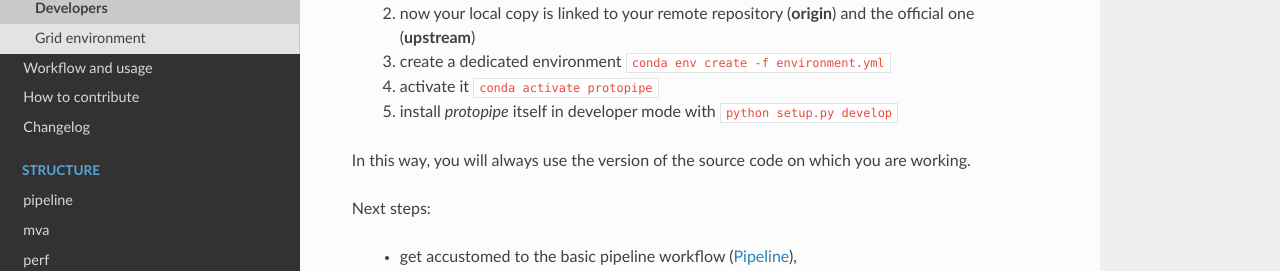
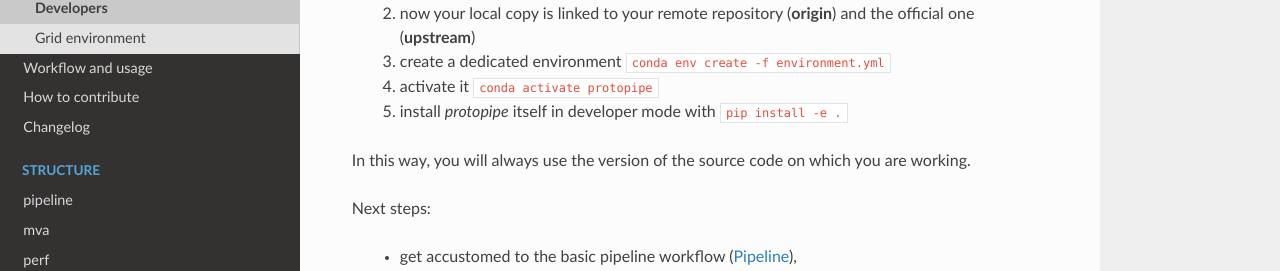
Before and after one commit to cta-observatory/protopipe, a Sphinx documentation site: the page built from docs/install/developers.rst, in a window 1280 px wide. Shown: the part 230-501 px from the top of the page. Built offline with Sphinx 7.4.7 and the Read the Docs theme 2.0.0, drawn with Linux system fonts in a browser that asks for light colours; pages that are not in the unit, such as notebooks, are missing from menus.

Commit message:
Update installation instructions

```diff
--- a/docs/install/basic.rst
+++ b/docs/install/basic.rst
@@ -24,7 +24,7 @@ Steps for installation:
   2. enter the folder ``cd protopipe-X.Y.Z``
   3. create a dedicated environment ``conda env create -f environment.yml`` (``protopipe_environment.yml`` up to release 0.2.1)
   4. activate it ``conda activate protopipe``
-  5. install *protopipe* itself ``python setup.py install``
+  5. install *protopipe* itself ``pip install .``
 
 Next steps:
 
--- a/docs/install/developers.rst
+++ b/docs/install/developers.rst
@@ -9,7 +9,7 @@ If you want to use *protopipe* and also contribute to its development, follow th
   2. now your local copy is linked to your remote repository (**origin**) and the official one (**upstream**)
   3. create a dedicated environment ``conda env create -f environment.yml``
   4. activate it ``conda activate protopipe``
-  5. install *protopipe* itself in developer mode with ``python setup.py develop``
+  5. install *protopipe* itself in developer mode with ``pip install -e .``
 
 In this way, you will always use the version of the source code on which you
 are working.
```
